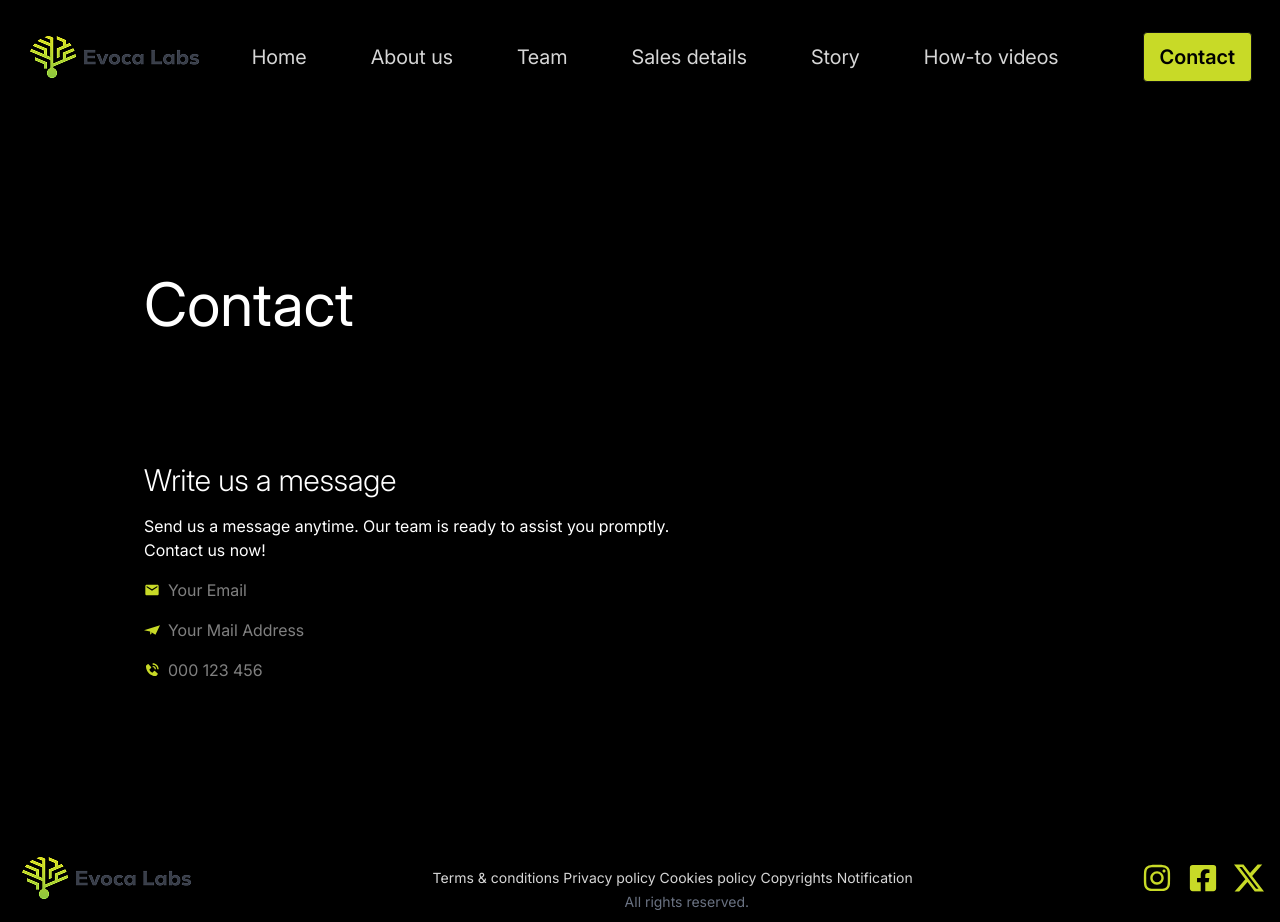
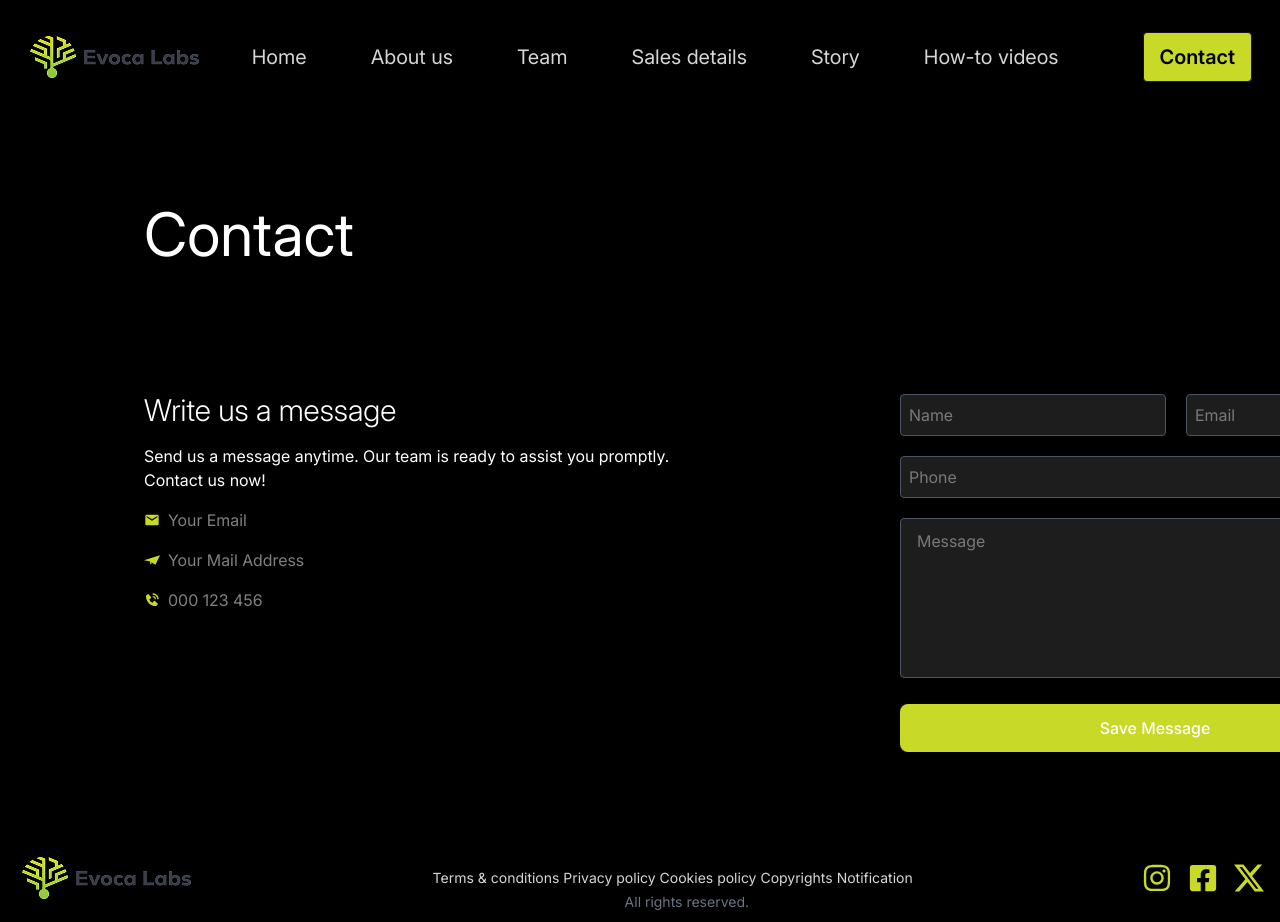
Before and after one commit to FazleRifat121/evoca-lab, a React (Vite) app: page /contact in a window 1280 px wide. Built offline with nearby package versions, Linux system fonts and the light colour scheme.

Commit message:
form added

```diff
--- a/src/pages/Contact/Banner/Banner.jsx
+++ b/src/pages/Contact/Banner/Banner.jsx
@@ -4,13 +4,13 @@ import { SiMinutemailer } from "react-icons/si";
 import { BiSolidPhoneCall } from "react-icons/bi";
 const Banner = () => {
   return (
-    <div className="md:ml-10 lg:ml-32 mt-20  h-[300px] lg:h-[600px]  flex flex-col items-start justify-center hero">
+    <div className="md:ml-10 lg:ml-32 mt-20  h-[300px] lg:h-[600px]  flex flex-col items-start justify-center hero h-[100vh">
       <div className=" flex items-center justify-between">
         <div className=" text-white w-full">
           <h1 className="text-6xl text-white">Contact</h1>
         </div>
       </div>
-      <div className="mt-20 md:mt-32 flex flex-col lg:flex-row justify-center items-baseline   ">
+      <div className="mt-20 md:mt-32 flex flex-col lg:flex-row justify-center items-baseline lg:gap-56  ">
         <div className="max-w-2xl mx-auto space-y-8">
           <div className="space-y-4 text-white">
             <h1 className="text-3xl font-light ">Write us a message</h1>
--- a/src/pages/Contact/Banner/Form.jsx
+++ b/src/pages/Contact/Banner/Form.jsx
@@ -1,5 +1,44 @@
 const Form = () => {
-  return <div></div>;
+  return (
+    <div className="max-w-5xl mx-5 lg:mx-auto mt-10 lg:mt-0  lg:mb-0">
+      <form action="" method="post" className="space-y-5">
+        <div className="lg:space-x-5 flex items-center flex-col lg:flex-row space-y-5 lg:space-y-0">
+          <input
+            type="text"
+            placeholder="Name"
+            className="input-group border border-gray-600 bg-[#1C1D1C] p-2 rounded"
+          />
+          <input
+            type="email"
+            placeholder="Email"
+            className="input-group border border-gray-600 bg-[#1C1D1C] p-2 rounded md:w-56 w-full"
+          />
+        </div>
+        <div>
+          <input
+            type="number"
+            placeholder="Phone"
+            className="input-group border border-gray-600 bg-[#1C1D1C] p-2 rounded w-full"
+          />
+        </div>
+        <div>
+          <textarea
+            className="w-full px-3 py-2 md:px-4 md:py-2.5 border border-gray-600 bg-[#1C1D1C] rounded focus:ring-2 focus:ring-blue-500 h-32 md:h-40 text-sm md:text-base"
+            required
+            placeholder="Message"
+          ></textarea>
+        </div>
+        <div>
+          <button
+            type="submit"
+            className="w-full bg-[#C8DA27] text-white py-2.5 md:py-3 px-6 rounded-lg hover:bg-[#c8da278f] transition-colors font-medium text-sm md:text-base"
+          >
+            Save Message
+          </button>
+        </div>
+      </form>
+    </div>
+  );
 };
 
 export default Form;
```
